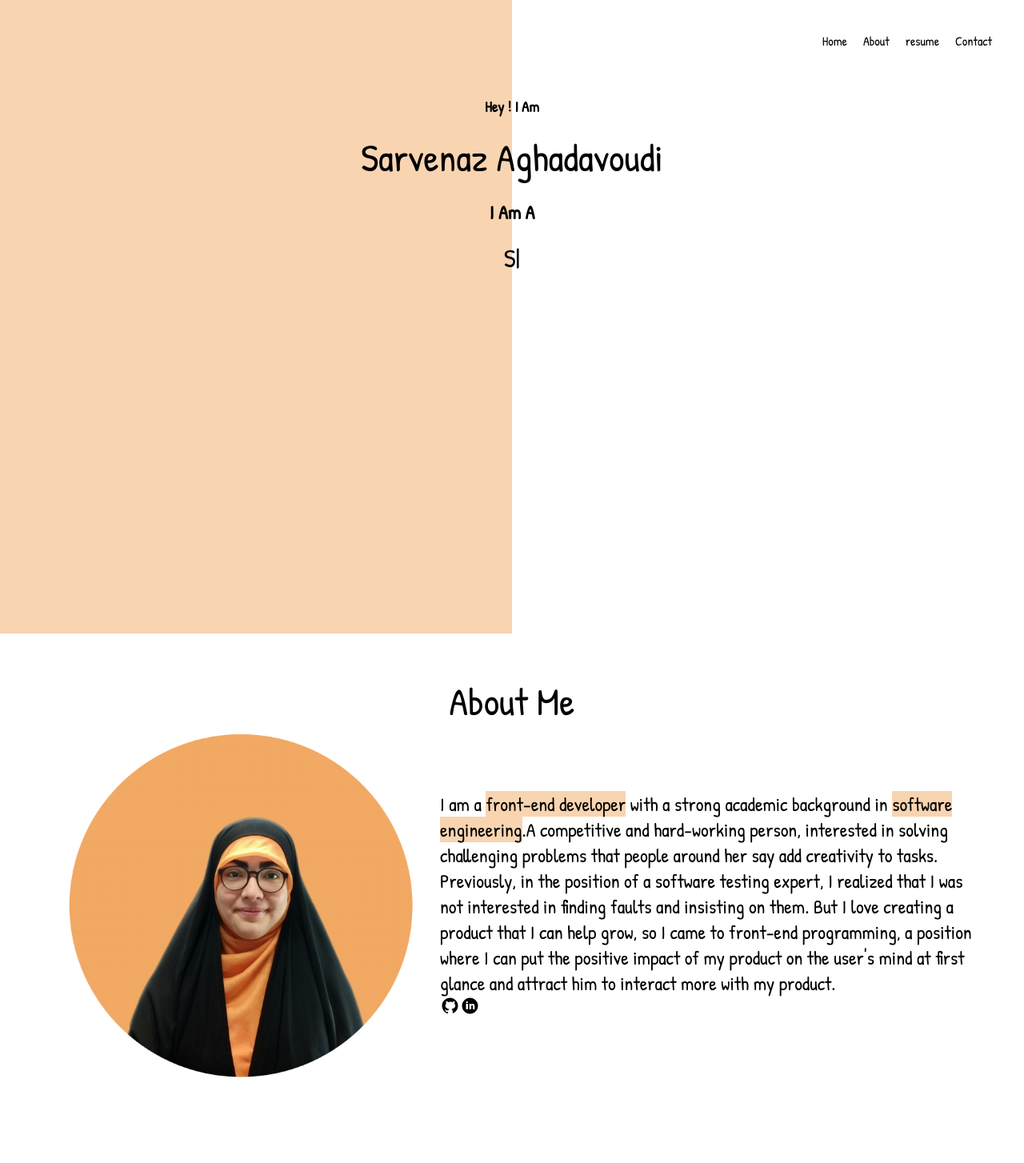
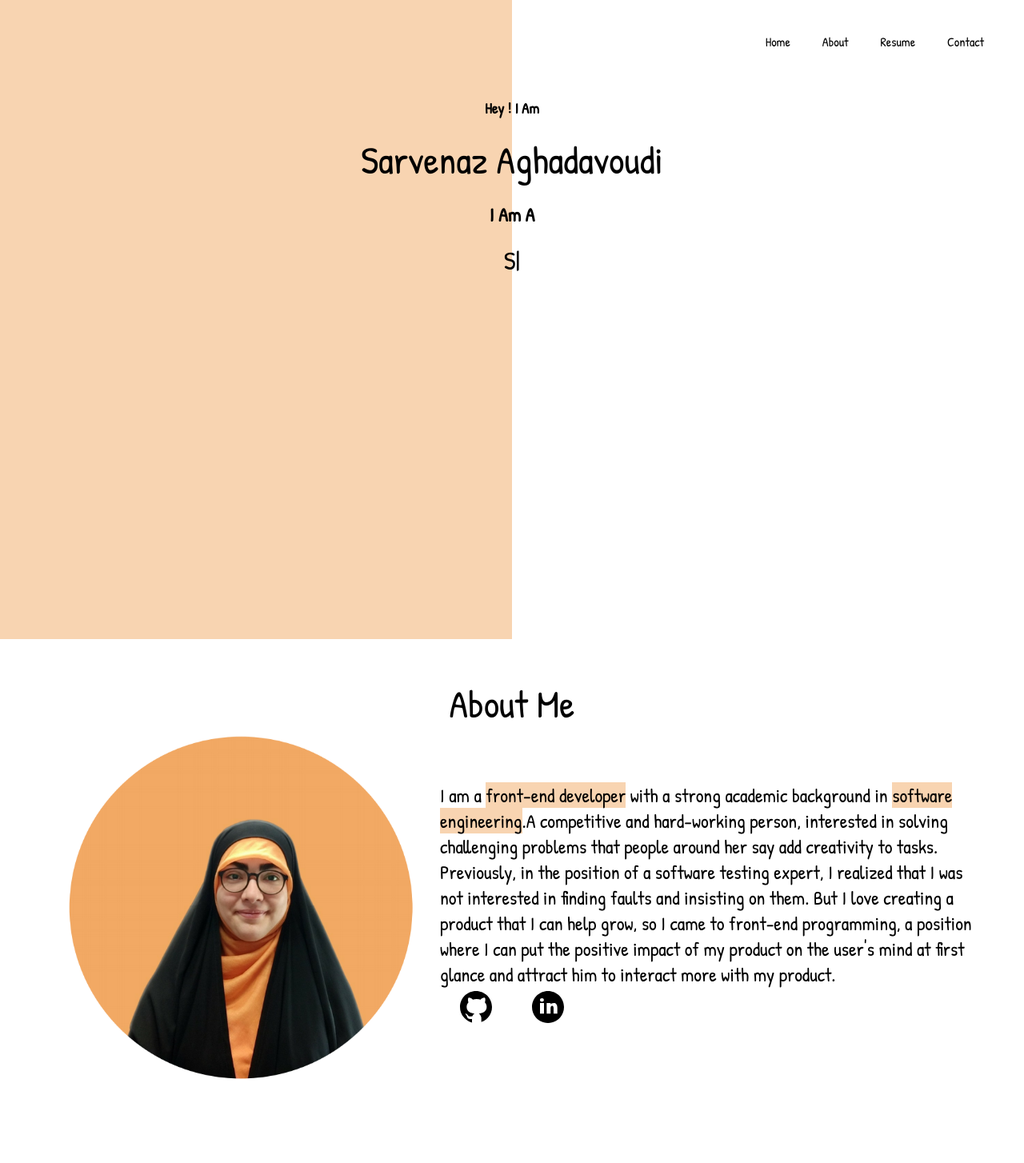
Before and after one commit to sarvdavoudi/personal-site, a React (Create React App) app: page / in a window 1280 px wide. Shown: the top 1454 px of the page at 80% size. Built offline with nearby package versions, Linux system fonts and the light colour scheme.

Commit message:
fix:header-contactbox-aboutme fixed

```diff
--- a/src/components/AboutMe/AboutMe.css
+++ b/src/components/AboutMe/AboutMe.css
@@ -6,7 +6,7 @@ mark{
     font-size: xxx-large;
 }
 
-.about-box{
+.about-me{
 display: flex;
 justify-content: center;
 margin: 0px 50px;
@@ -22,3 +22,14 @@ margin: 0px 50px;
     font-size: x-large;
     /* margin-right: 80px; */
 }
+
+
+button{
+    margin: 0em;
+        padding: 1px 6px;
+        border-width: 2px;
+        border-style: outset;
+        border-color: buttonborder;
+        border-image: initial;
+        background-color: aqua;
+}
--- a/src/components/AboutMe/AboutMe.jsx
+++ b/src/components/AboutMe/AboutMe.jsx
@@ -4,8 +4,8 @@ import pic from "./sarv.png";
 const AboutMe = () => {
   return (
     <>
-       <h1 className="about-me_heading">About Me</h1>
-      <div className="about-box">
+       <h1 className="about-me_heading" id="about-me">About Me</h1>
+      <div className="about-me">
         <div className="about_me">
           <div className="image_container">
             <img src={pic} style={{ width: "500px" }} />
@@ -16,17 +16,26 @@ const AboutMe = () => {
               Previously, in the position of a software testing expert, I realized that I was not interested in finding faults and insisting on them.
               But I love creating a product that I can help grow, so I came to front-end programming, a position where I can put the positive impact
               of my product on the user's mind at first glance and attract him to interact more with my product.
+
+              {/* <div><button>My Resume</button></div> */}
               <div className="social-networks">
                 <p>
                   {/* github svg */}
-                  <svg fill="#000000" xmlns="http://www.w3.org/2000/svg" viewBox="0 0 30 30" width="25px" height="25px">
+                  <a href="https://github.com/sarvdavoudi">
+                  <svg fill="#000000" xmlns="http://www.w3.org/2000/svg" viewBox="0 0 30 30" width="50px" height="50px">
                     <path d="M15,3C8.373,3,3,8.373,3,15c0,5.623,3.872,10.328,9.092,11.63C12.036,26.468,12,26.28,12,26.047v-2.051 c-0.487,0-1.303,0-1.508,0c-0.821,0-1.551-0.353-1.905-1.009c-0.393-0.729-0.461-1.844-1.435-2.526 c-0.289-0.227-0.069-0.486,0.264-0.451c0.615,0.174,1.125,0.596,1.605,1.222c0.478,0.627,0.703,0.769,1.596,0.769 c0.433,0,1.081-0.025,1.691-0.121c0.328-0.833,0.895-1.6,1.588-1.962c-3.996-0.411-5.903-2.399-5.903-5.098 c0-1.162,0.495-2.286,1.336-3.233C9.053,10.647,8.706,8.73,9.435,8c1.798,0,2.885,1.166,3.146,1.481C13.477,9.174,14.461,9,15.495,9 c1.036,0,2.024,0.174,2.922,0.483C18.675,9.17,19.763,8,21.565,8c0.732,0.731,0.381,2.656,0.102,3.594 c0.836,0.945,1.328,2.066,1.328,3.226c0,2.697-1.904,4.684-5.894,5.097C18.199,20.49,19,22.1,19,23.313v2.734 c0,0.104-0.023,0.179-0.035,0.268C23.641,24.676,27,20.236,27,15C27,8.373,21.627,3,15,3z"></path>
                   </svg>
 
-                  {/* linkedin svg */}
-                  <svg fill="#000000" xmlns="http://www.w3.org/2000/svg" viewBox="0 0 30 30" width="25px" height="25px">
+                  </a>
+
+                  <a href="https://www.linkedin.com/in/sarvenaz-aghadavoudi/">
+                  <svg fill="#000000" xmlns="http://www.w3.org/2000/svg" viewBox="0 0 30 30" width="50px" height="50px">
                     <path d="M15,3C8.373,3,3,8.373,3,15c0,6.627,5.373,12,12,12s12-5.373,12-12C27,8.373,21.627,3,15,3z M10.496,8.403 c0.842,0,1.403,0.561,1.403,1.309c0,0.748-0.561,1.309-1.496,1.309C9.561,11.022,9,10.46,9,9.712C9,8.964,9.561,8.403,10.496,8.403z M12,20H9v-8h3V20z M22,20h-2.824v-4.372c0-1.209-0.753-1.488-1.035-1.488s-1.224,0.186-1.224,1.488c0,0.186,0,4.372,0,4.372H14v-8 h2.918v1.116C17.294,12.465,18.047,12,19.459,12C20.871,12,22,13.116,22,15.628V20z"></path>
                   </svg>
+
+                  </a>
+
+                  {/* linkedin svg */}
                 </p>
               </div>
             </p>
--- a/src/components/ContactBox/ContactBox.css
+++ b/src/components/ContactBox/ContactBox.css
@@ -2,7 +2,7 @@
   margin-top: 100px;
   font-size: xxx-large;
 }
-.contact-box{
+.contact-box {
   display: flex;
   justify-content: center;
 }
@@ -11,9 +11,14 @@
   display: flex;
   flex-direction: column;
   align-items: center;
-  box-shadow: rgba(0, 0, 0, 0.15) 0px 0.5rem 1rem ;
+  box-shadow: rgba(0, 0, 0, 0.15) 0px 0.5rem 1rem;
   padding: 10px 0px;
-  width: 400px;
+  width: 360px;
+  height: 207px;
+}
+
+.email_title{
+  font-size: x-large;
 }
 
 h1 {
--- a/src/components/ContactBox/ContactBox.jsx
+++ b/src/components/ContactBox/ContactBox.jsx
@@ -2,7 +2,7 @@ import "./ContactBox.css";
 const ContactBox = () => {
   return (
     <>
-      <h1 className="heading">contact me !</h1>
+      <h1 className="heading" id="contact">contact me !</h1>
       <div className="contact-box">
         <div className="contact">
           {/* email icon */}
@@ -42,7 +42,7 @@ const ContactBox = () => {
               <g></g>
             </svg>
           </div>
-          <p>Email address</p>
+          <p className="email-title">Email address</p>
           <a title="SarvDavoudi@gmail.com" target="_blank" href="mailto: SarvDavoudi@gmail.com">
             SarvDavoudi@gmail.com
           </a>
--- a/src/components/Experience/Experience.jsx
+++ b/src/components/Experience/Experience.jsx
@@ -3,7 +3,7 @@ import "./Experience.css";
 const Experience = () => {
   return (
     <>
-      <h1 className="experience_heading"> Experience</h1>
+      <h1 className="experience_heading"  id="resume"> Experience</h1>
       <div className="experience">
         <div className="experience-box">
           <div className="experience_bullet-orange"></div>
@@ -11,7 +11,9 @@ const Experience = () => {
             <div className="experience_date">March 2022 - October 2022, Tehran, Iran</div>
             <div className="experience_info">
               <p className="experience_info_title">Software testing expert in Chargoon </p>
-              <p className="experience_info_desc">Chargoon is an company that....... </p>
+              <p className="experience_info_desc">Chargoon is a company that provides a set of integrated and localized software in the field of administrative, financial and logistics automation. </p>
+              <br />
+              <p className="experience_info_desc">&bull; Working as a manual software tester on tree teams of more than 5 members.</p>
             </div>
           </div>
         </div>
--- a/src/components/Header/Header.css
+++ b/src/components/Header/Header.css
@@ -1,15 +1,3 @@
-
-
-
-
-
-
-
-
-
-
-
-
 
 
 ul{
@@ -18,6 +6,3 @@ ul{
     justify-content: end;
     margin:30px;
 }
-li{
-    margin: 10px;
-}
--- a/src/components/Header/Header.jsx
+++ b/src/components/Header/Header.jsx
@@ -3,10 +3,12 @@ const Header = () => {
   return (
     <header>
       <ul>
-        <li>Home</li>
-        <li>About</li>
-        <li>resume</li>
-        <li>Contact</li>
+
+        <a href="#"><li>Home</li></a>
+        <a href="#about-me"><li>About</li></a>
+        <a href="#resume"><li>Resume</li></a>
+        <a href="#contact"><li>Contact</li></a>
+
       </ul>
     </header>
   );
--- a/src/components/Home/Home.css
+++ b/src/components/Home/Home.css
@@ -9,7 +9,7 @@
   opacity: 0.5;
   position: absolute;
   width: 50%;
-  margin: -110px 60px 0px 0px;
+  margin: -105px 60px 0px 0px;
   z-index: 0;
 }
 
@@ -26,3 +26,7 @@
 h1{
   font-size: xxx-large;
 }
+
+a{
+  text-decoration: none;
+}
--- a/src/reset.css
+++ b/src/reset.css
@@ -7,6 +7,7 @@ h1,
 h4,
 h5,
 h6,
+header,
 p,
 blockquote,
 pre,
```
